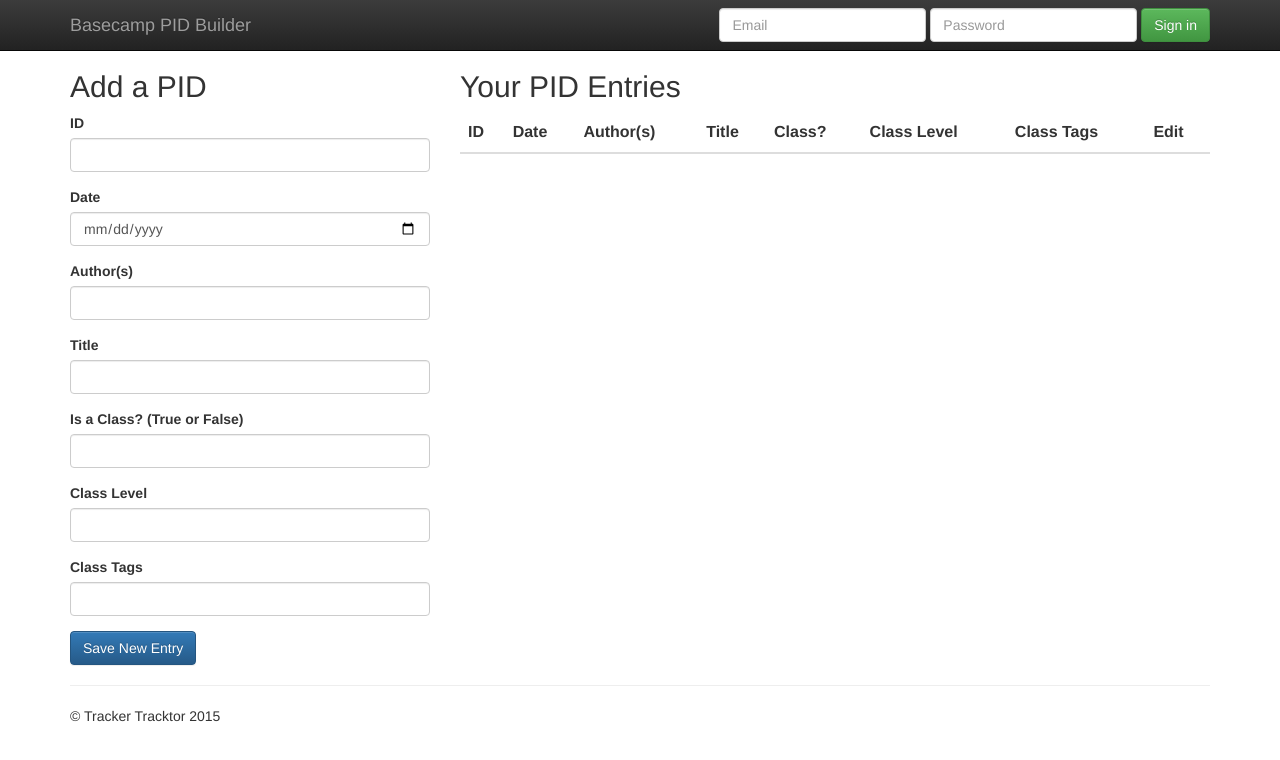
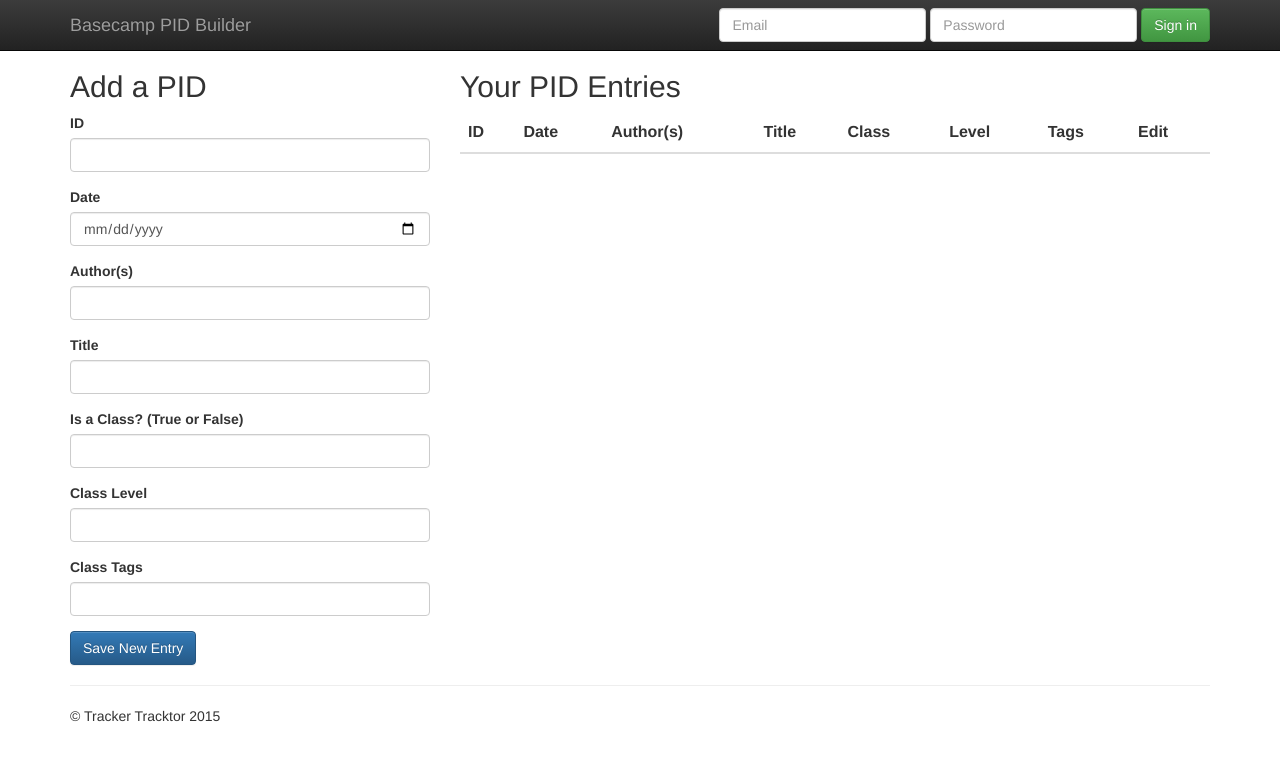
Before and after one commit to cyhtan/basecamp-pid-builder, a website: page client/index.html in a window 1280 px wide. Drawn offline with Linux system fonts and the light colour scheme.

Commit message:
simplify row titles

```diff
--- a/client/index.html
+++ b/client/index.html
@@ -69,9 +69,9 @@
                             <th>Date</th>
                             <th>Author(s)</th>
                             <th>Title</th>
-                            <th>Class?</th>
-                            <th>Class Level</th>
-                            <th>Class Tags</th>
+                            <th>Class</th>
+                            <th>Level</th>
+                            <th>Tags</th>
                             <th>Edit</th>
                         </tr>
                     </thead>
```
